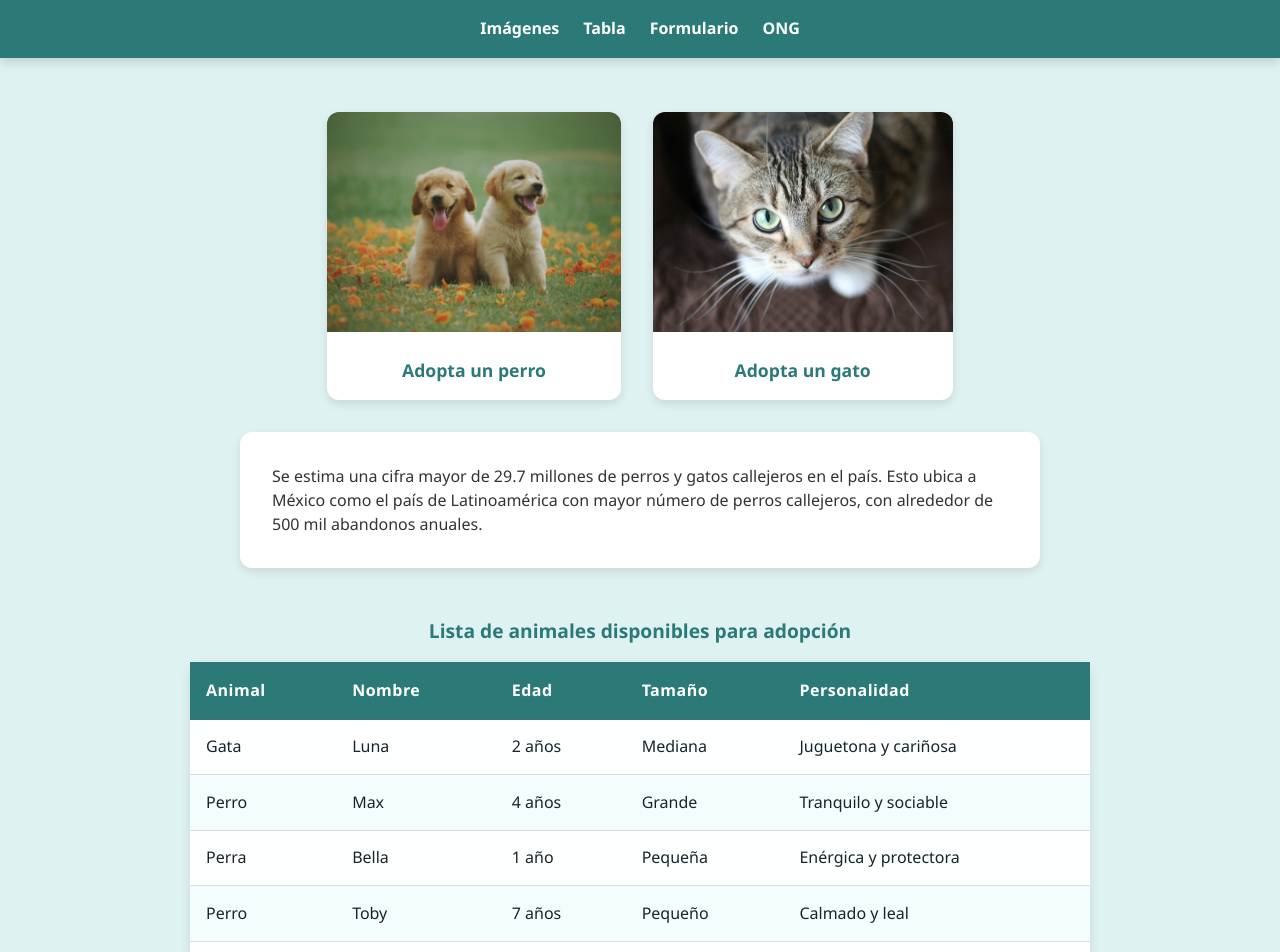
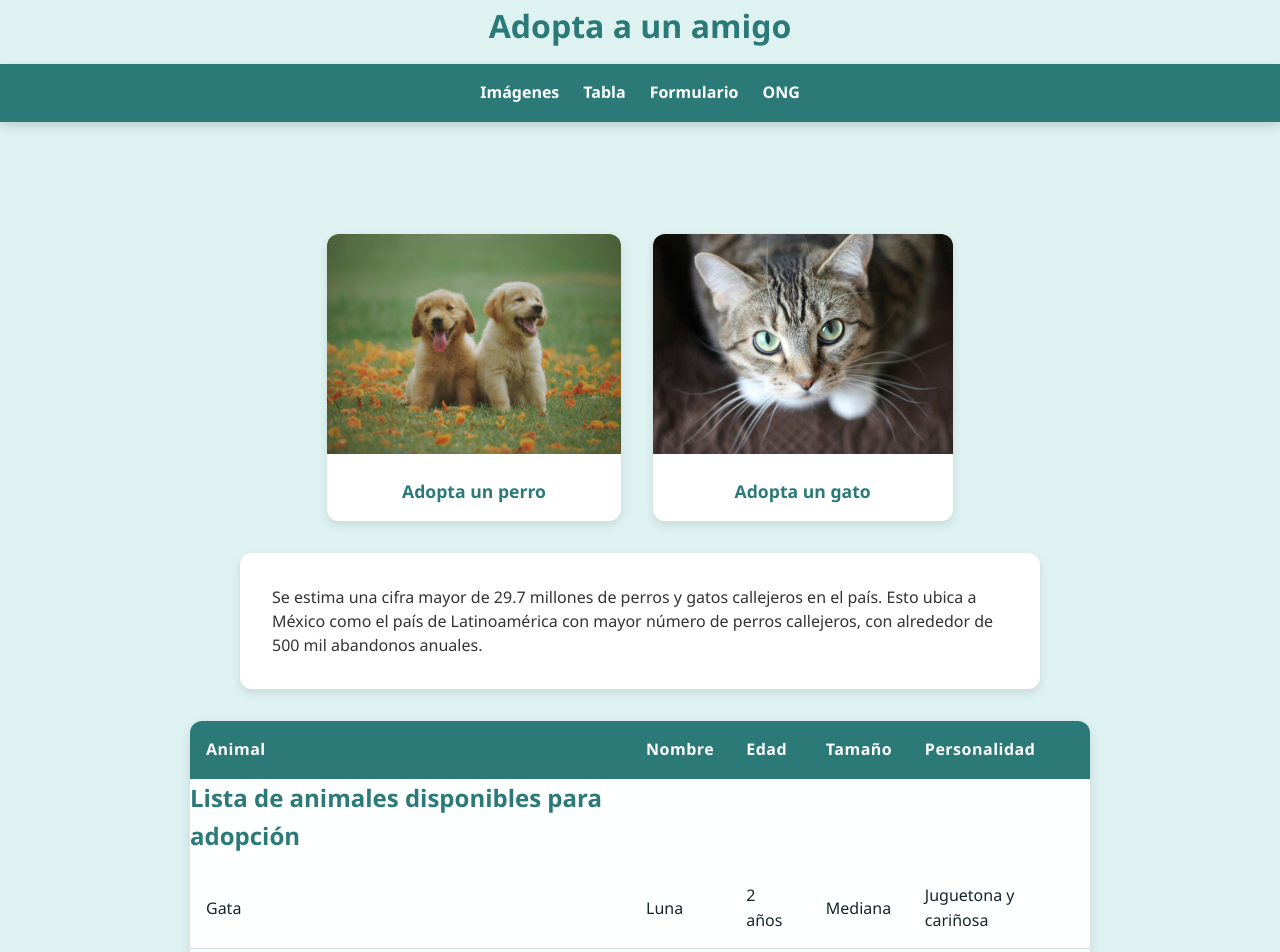
Before and after one commit to DaniHDZM/AdoptaPerritoGato, a React (Vite) app: page / in a window 1280 px wide. Shown: the top 952 px of the page. Built offline with nearby package versions, Linux system fonts and the light colour scheme.

Commit message:
Cambios menores

```diff
--- a/src/App.css
+++ b/src/App.css
@@ -5,7 +5,6 @@
   gap: 1.5rem;
   background-color: #2b7a78;
   padding: 1rem 2rem;
-  position: fixed;
   top: 0;
   left: 0;
   width: 100%;
@@ -35,3 +34,8 @@ footer {
   padding: 1rem;
   margin-top: 3rem;
 }
+
+header {
+  display: flex;
+  justify-content: center;
+}
--- a/src/App.jsx
+++ b/src/App.jsx
@@ -9,13 +9,14 @@ function App() {
   return (
     <>
       <header>
-        <nav className="navbar">
-          <Link to="imagenes" smooth={true} duration={500}>Imágenes</Link>
-          <Link to="tabla" smooth={true} duration={500}>Tabla</Link>
-          <Link to="formulario" smooth={true} duration={500}>Formulario</Link>
-          <Link to="ong" smooth={true} duration={500}>ONG</Link>
-        </nav>
+          <h1>Adopta a un amigo</h1>
       </header>
+      <nav className="navbar">
+        <Link to="imagenes" smooth={true} duration={500}>Imágenes</Link>
+        <Link to="tabla" smooth={true} duration={500}>Tabla</Link>
+        <Link to="formulario" smooth={true} duration={500}>Formulario</Link>
+        <Link to="ong" smooth={true} duration={500}>ONG</Link>
+      </nav>
 
       <main>
         <Element name="imagenes">
--- a/src/components/formulario.jsx
+++ b/src/components/formulario.jsx
@@ -3,6 +3,7 @@ import '../css/formulario.css'
 const Formulario = () => {
     return (
         <form>
+            <h2>Formulario para ayudar</h2>
             <label htmlFor="nombre">Nombre:</label>
             <input type="text" id="nombre" name="nombre" required />
 
--- a/src/components/imagenes.jsx
+++ b/src/components/imagenes.jsx
@@ -6,14 +6,14 @@ const Imagenes = () => {
     return (
         <>
             <section className='PerroGato'>
-                <article>
+                <div>
                     <img src={perritoImg} alt="Perritos en un jardin" />
                     <p>Adopta un perro</p>
-                </article>
-                <article>
+                </div>
+                <div>
                     <img src={gatitoImg} alt="Gato arriba de un sofa" />
                     <p>Adopta un gato</p>
-                </article>
+                </div>
             </section>
             <section>
                 <p>Se estima una cifra mayor de 29.7 millones de perros y gatos callejeros en el país. Esto ubica a México como el país de Latinoamérica con mayor número de perros callejeros, con alrededor de 500 mil abandonos anuales. </p>
--- a/src/components/tabla.jsx
+++ b/src/components/tabla.jsx
@@ -4,7 +4,7 @@ import '../css/tabla.css'
 const Tabla = () => {
   return (
     <table>
-      <caption>Lista de animales disponibles para adopción</caption>
+      <h2>Lista de animales disponibles para adopción</h2>
       <thead>
         <tr>
           <th scope="col">Animal</th>
--- a/src/css/imagenes.css
+++ b/src/css/imagenes.css
@@ -7,7 +7,7 @@
   padding: 2rem;
 }
 
-.PerroGato article {
+.PerroGato div {
   text-align: center;
   max-width: 300px;
   background-color: #fff;
@@ -17,7 +17,7 @@
   transition: transform 0.3s, box-shadow 0.3s;
 }
 
-.PerroGato article:hover {
+.PerroGato div:hover {
   transform: translateY(-5px);
   box-shadow: 0 6px 14px rgba(0, 0, 0, 0.2);
 }
```
